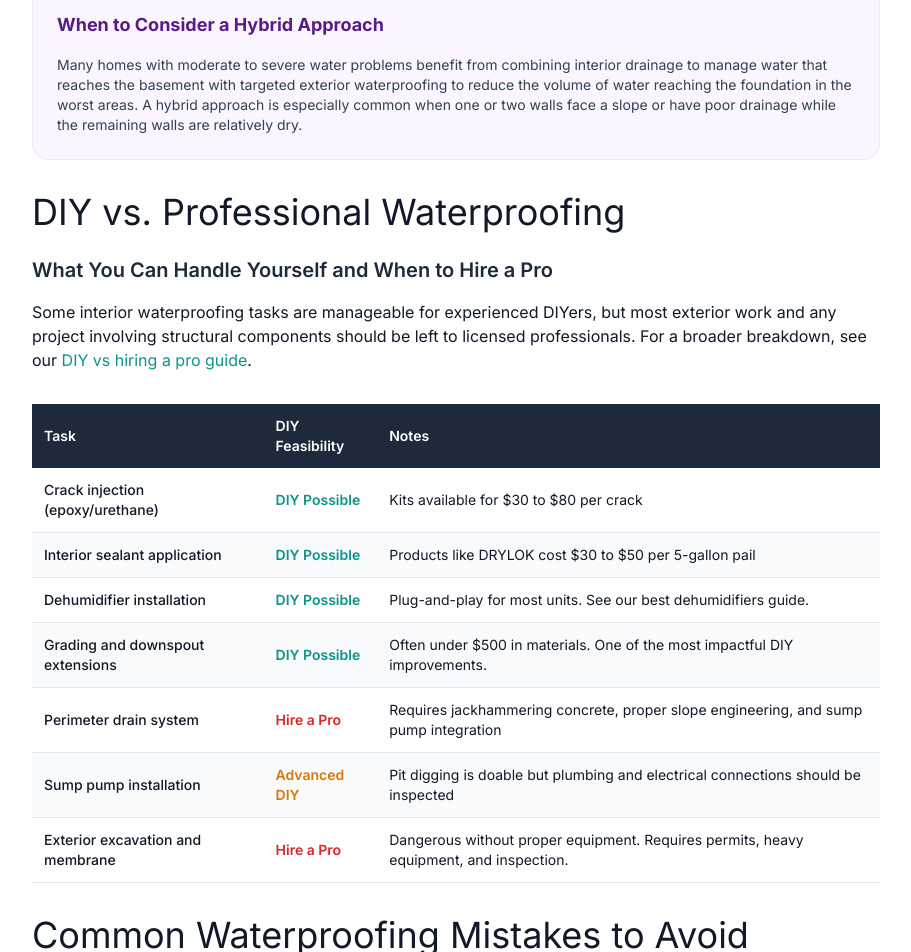
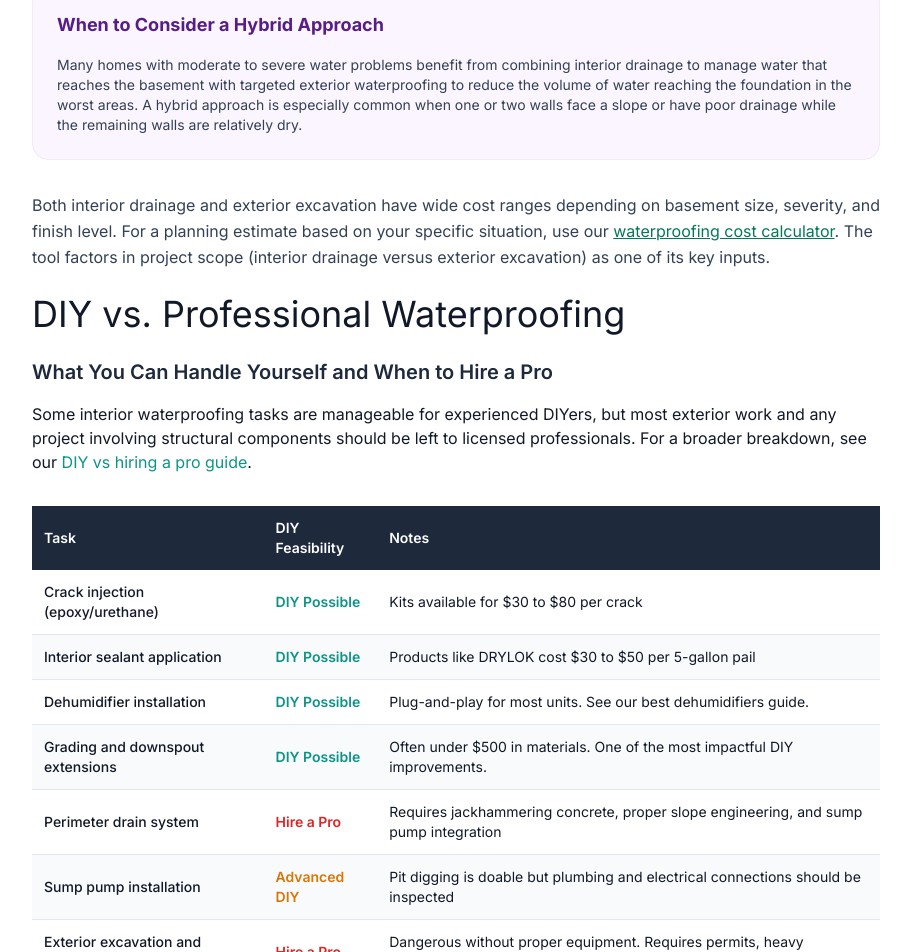
Before and after one commit to thebasementguide2026/basement-guide, a Next.js app: page /articles/interior-vs-exterior-waterproofing in a window 1280 px wide. Shown: the part 7661-8613 px from the top of the page, without its empty margins (184-1095 px from the left). Built offline with nearby package versions, Linux system fonts and the light colour scheme.

Commit message:
Add internal link to /cost-guides/basement-waterproofing-cost-calculator

```diff
--- a/app/articles/interior-vs-exterior-waterproofing/page.tsx
+++ b/app/articles/interior-vs-exterior-waterproofing/page.tsx
@@ -441,6 +441,10 @@ export default function InteriorVsExteriorWaterproofing() {
             </p>
           </div>
 
+          <p className='text-slate-700 leading-relaxed mb-6'>
+            Both interior drainage and exterior excavation have wide cost ranges depending on basement size, severity, and finish level. For a planning estimate based on your specific situation, use our <Link href='/cost-guides/basement-waterproofing-cost-calculator' className='text-emerald-700 underline hover:text-emerald-900'>waterproofing cost calculator</Link>. The tool factors in project scope (interior drainage versus exterior excavation) as one of its key inputs.
+          </p>
+
           {/* DIY vs Professional */}
           <h2 className='text-4xl mb-6'>DIY vs. Professional Waterproofing</h2>
           <p className='font-semibold text-slate-800 text-xl mb-4'>What You Can Handle Yourself and When to Hire a Pro</p>
```
